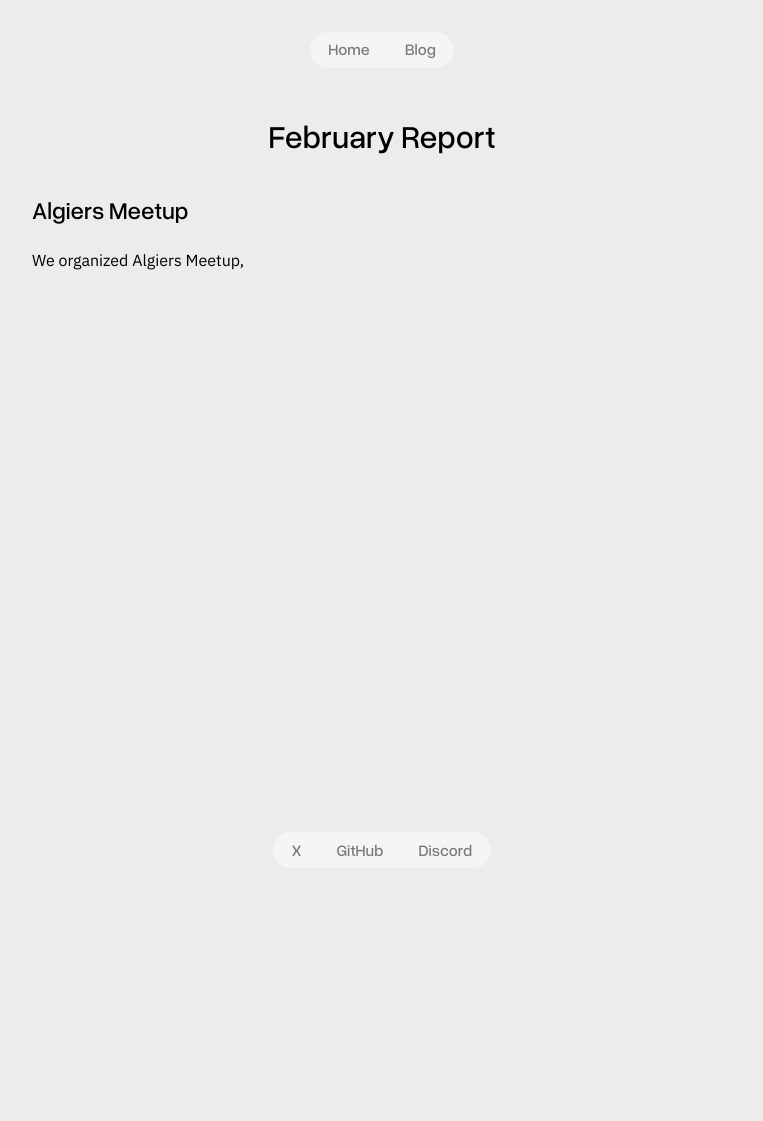
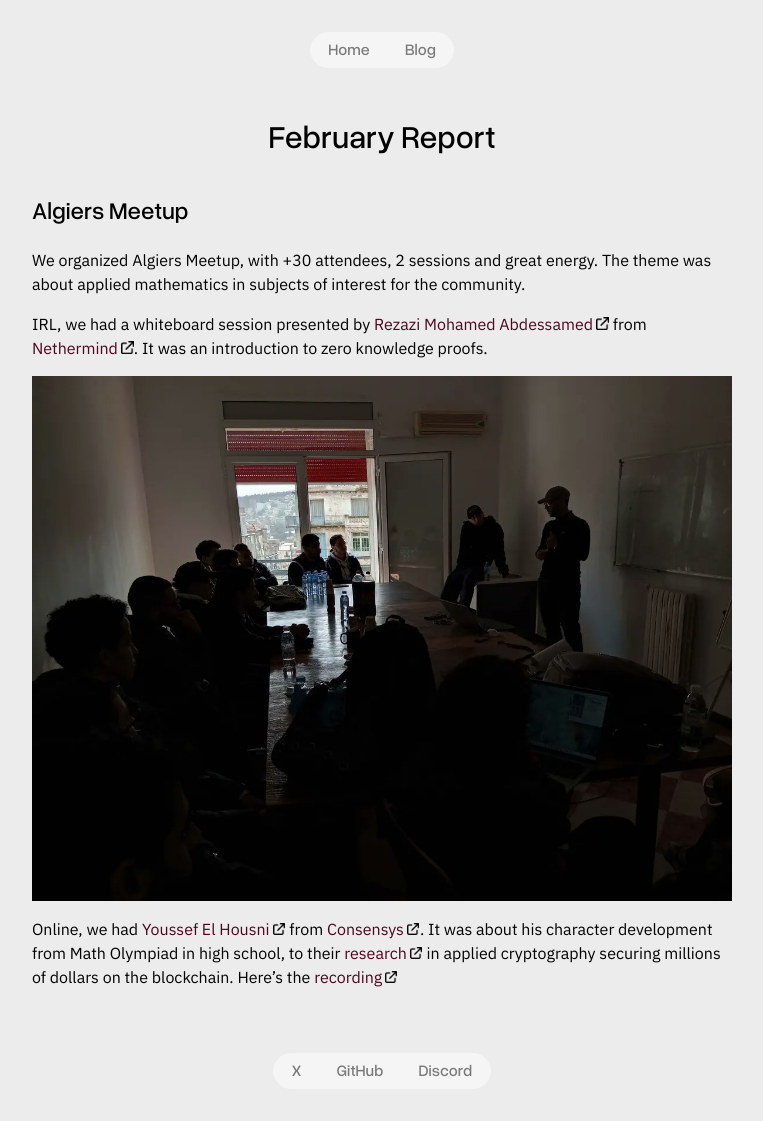
Before and after one commit to e11iptic/e11iptic.github.io, a Jekyll site: the page built from _posts/2026-02-28-feb-26-report.md, in a window 1280 px wide. Shown: the whole page, without its empty margins (258-1021 px from the left). Built offline with Jekyll 4.4.1, drawn with Linux system fonts in a browser that asks for light colours; before the commit the page ends 900 px from its top, so only the background shows below that.

Commit message:
Feb report

```diff
--- a/_posts/2026-02-28-feb-26-report.md
+++ b/_posts/2026-02-28-feb-26-report.md
@@ -6,4 +6,11 @@ date: 2026-02-28
 
 ## Algiers Meetup
 
-We organized Algiers Meetup,
+
+We organized Algiers Meetup, with +30 attendees, 2 sessions and great energy. The theme was about applied mathematics in subjects of interest for the community.
+
+IRL, we had a whiteboard session presented by [Rezazi Mohamed Abdessamed](https://www.linkedin.com/in/rezazi-mohamed-abdessamed/) from [Nethermind](https://www.nethermind.io/). It was an introduction to zero knowledge proofs.
+
+![algiers meetup](/assets/images/algiers-meetup.jpeg)
+
+Online, we had [Youssef El Housni](https://www.linkedin.com/in/youssef-el-housni-412427108/) from [Consensys](https://consensys.io/). It was about his character development from Math Olympiad in high school, to their [research](https://yelhousni.github.io/#publications) in applied cryptography securing millions of dollars on the blockchain. Here's the [recording](https://www.youtube.com/watch?v=bhoqHfUXK8k)
```
Also changed, not shown: assets/images/algiers-meetup.jpeg (added).
